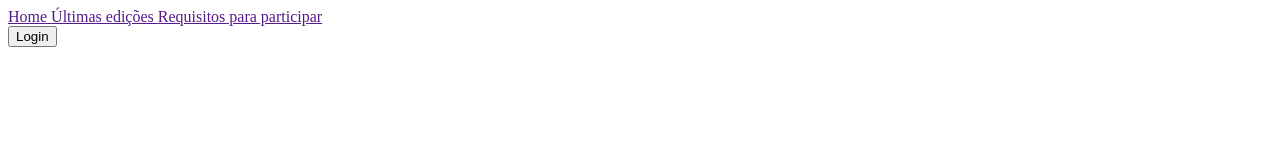
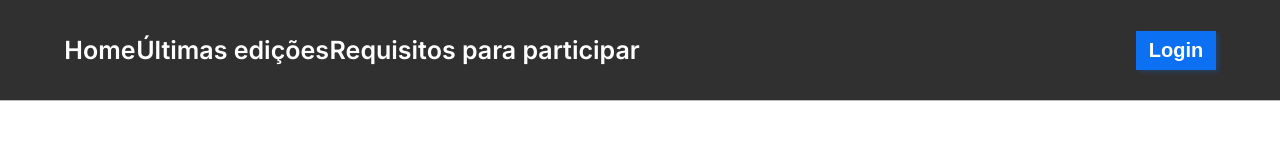
Before and after one commit to tcardias/bootcamp-dnc, a plain HTML site: page index.html in a window 1280 px wide. Drawn offline with Linux system fonts and the light colour scheme.

Commit message:
conclusão da estilização da barra de navegação

```diff
--- a/index.html
+++ b/index.html
@@ -4,11 +4,14 @@
     <meta charset="UTF-8">
     <meta name="viewport" content="width=device-width, initial-scale=1.0">
     <link rel="stylesheet" href="style.css">
+    <link rel="preconnect" href="https://fonts.googleapis.com">
+    <link rel="preconnect" href="https://fonts.gstatic.com" crossorigin>
+    <link href="https://fonts.googleapis.com/css2?family=Inter:wght@100;200;300;400;500;600;700;800;900&display=swap" rel="stylesheet">
     <title>Bootcamp DNC</title>
 </head>
 <body>
-    <nav>
-        <div>
+    <nav id="principal">
+        <div id="menu">
             <a href=""> Home </a>
             <a href=""> Últimas edições </a>
             <a href=""> Requisitos para participar </a>
--- a/style.css
+++ b/style.css
@@ -0,0 +1,49 @@
+body{
+    margin:0px;
+    padding: 0px;
+    font-family: "Inter";
+}
+
+#principal{
+    width: 100%;
+    height: 100px;
+    background-color: #303030;
+
+    display: flex;
+    justify-content: space-between;
+    align-items: center;
+    border-bottom: 1px solid #bababa;
+}
+
+#menu{
+    display: flex;
+    width: 45%;
+    justify-content: space-around;
+    align-items: center;
+    margin-left: 5%;
+}
+
+#principal button{
+    margin-right: 5%;
+    background-color: #0C70F2;
+    color:#FFFFFF;
+    font-size: 20px;
+    font-weight: 600;
+    width: 80px;
+    height: 39px;
+    border: 0px;
+    box-shadow: 3px 2px 4px 0px #0C70F240;
+    cursor: pointer;
+
+}
+
+#principal div a{
+    font-size: 25px;
+    font-weight: 600;
+    color: #FFFFFF;
+    text-decoration: none;
+}
+
+#principal div a:hover{
+    color: #cccccc;
+}
```
